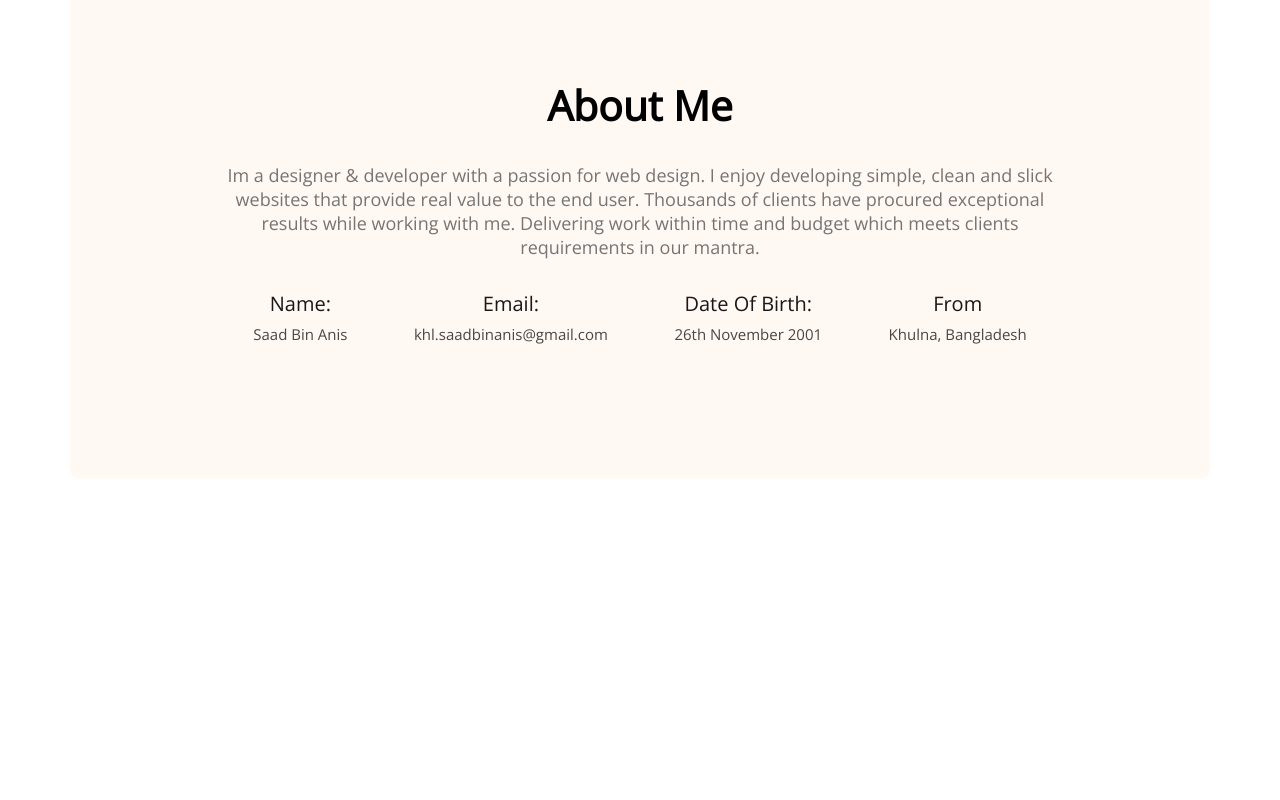
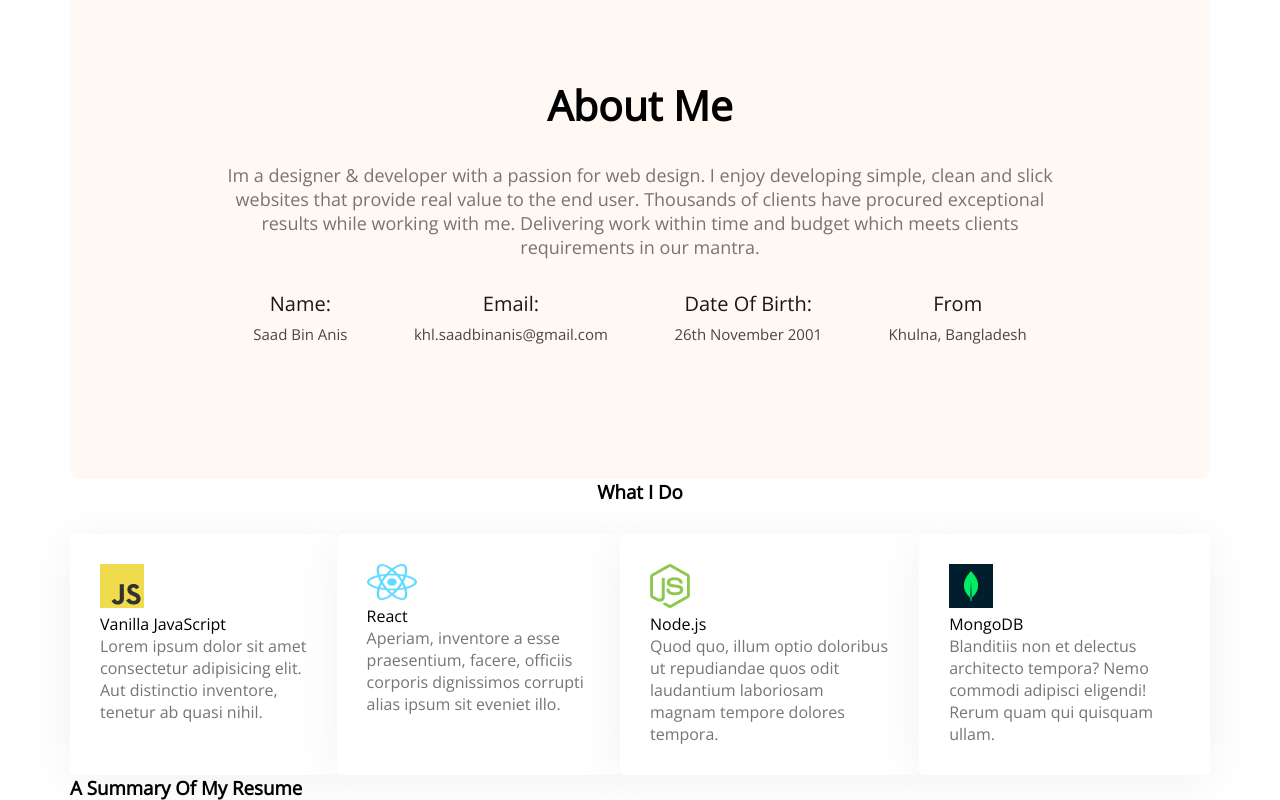
Before and after one commit to ThisIsSaadBinAnis/developer-portfolio, a plain HTML site: page index.html in a window 1280 px wide. Shown: the part 1158-1958 px from the top of the page. Before the commit the page ends 1637 px from the top, so only its background shows below. Drawn offline with nearby package versions, Linux system fonts and the light colour scheme.

Commit message:
progress

```diff
--- a/Styles/portfolio.css
+++ b/Styles/portfolio.css
@@ -99,6 +99,9 @@ main{
 }
 .section-title{
     margin-bottom: 30px;
+    text-align: center;
+    font-weight: 700;
+    margin-bottom: 30px;
 }
 .section-description{
     color: #757575;
@@ -121,3 +124,53 @@ main{
     font-size: 15px;
     color: #474747;
 }
+/* what i do */
+.what-i-do{
+
+}
+.js{
+    width: 44px;
+    height: 44px;
+    left: 260px;
+    top: 1895px;
+}
+
+.react{
+    height: 35.730587005615234px;
+    width: 49.925628662109375px;
+    left: 548px;
+    top: 1895px;
+    border-radius: 0px;
+
+
+}
+.node-js{
+    width: 40px;
+    height: 44px;
+    left: 842px;
+    top: 1895px;
+}
+.mongo-db{
+    width: 44px;
+    height: 44px;
+    left: 1136px;
+    top: 1897px;
+}
+.skills-container{
+    display: flex;
+}
+.skill{
+    background: #FFFFFF;
+    box-shadow: 0px 6px 50px rgba(0, 0, 0, 0.06);
+    border-radius: 5px;
+    padding: 30px;
+}
+.skills-title{
+    font-size: 16px;
+    font-weight: 400;
+    margin-top: 30px;
+    margin-bottom: 20px;
+}
+.skill-description{
+    color: #757575;
+}
--- a/index.html
+++ b/index.html
@@ -54,6 +54,38 @@
                 </div>
             </div>
         </section>
+        <!-- what I do section -->
+        <section class="what-i-do">
+            <h3 class="section-title">What I Do</h3>
+            <div class="skills-container">
+                <div class="skill">
+                    <img class="js" src="images/icons/js.png" alt="">
+                    <p class="skill-title">Vanilla JavaScript</p>
+                    <p class="skill-description">Lorem ipsum dolor sit amet consectetur adipisicing elit. Aut distinctio inventore, tenetur ab quasi nihil.</p>
+                </div>
+                <div class="skill">
+                    <img class="react" src="images/icons/react.png" alt="">
+                    <p class="skill-title">React</p>
+                    <p class="skill-description">Aperiam, inventore a esse praesentium, facere, officiis corporis dignissimos corrupti alias ipsum sit eveniet illo.</p>
+                </div>
+                <div class="skill">
+                    <img class="node-js" src="images/icons/nodejs.png" alt="">
+                    <p class="skill-title">Node.js</p>
+                    <p class="skill-description">Quod quo, illum optio doloribus ut repudiandae quos odit laudantium laboriosam magnam tempore dolores tempora.</p>
+                </div>
+                <div class="skill">
+                    <img class="mongo-db" src="images/icons/mongo.png" alt="">
+                    <p class="skill-title">MongoDB</p>
+                    <p class="skill-description">Blanditiis non et delectus architecto tempora? Nemo commodi adipisci eligendi! Rerum quam qui quisquam ullam.</p>
+                </div>
+            </div>
+        </section>
+        <section>
+            <!-- Resume Section -->
+            <section class="resume">
+                <h3 class="sectiom-title">A Summary Of My Resume</h3>
+            </section>
+        </section>
     </main>
     <footer>
 
```
